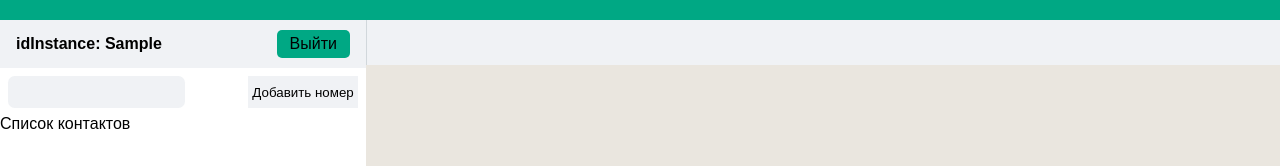
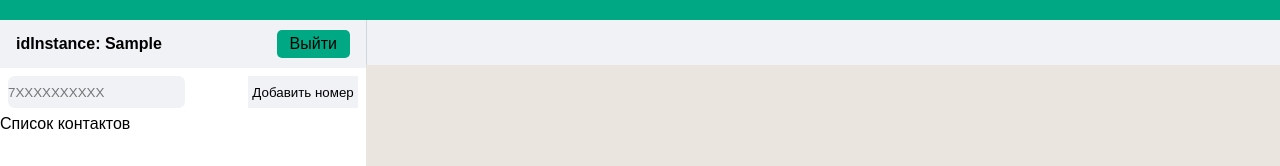
Before and after one commit to Alexander-Bulgakov/GREEN-API-chat-react, a React app: page /login in a window 1280 px wide. Both pictures are taken after typing "Sample", "Sample" into the empty fields and a click on the button "Отправить". Shown: the top 166 px of the page. Built offline with nearby package versions, Linux system fonts and the light colour scheme.

Commit message:
contact input placeholder added

```diff
--- a/src/components/ContactInputGroup.jsx
+++ b/src/components/ContactInputGroup.jsx
@@ -53,6 +53,7 @@ const ContactInputGroup = () => {
         type="text"
         value={phoneNumber}
         onChange={handleChange}
+        placeholder="7XXXXXXXXXX"
       />
       <StyledButton type="submit">Добавить номер</StyledButton>
     </StyledInputGroup>
--- a/src/components/ContactsList.jsx
+++ b/src/components/ContactsList.jsx
@@ -7,9 +7,9 @@ const StyledListItem = styled.li`
   display: block;
   height: 2em;
   border-bottom: solid 1px #f0f2f5;
+  cursor: pointer;
   &:hover {
-    background-color: #f0f2f5;LoginButton
-    cursor: pointer;
+    background-color: #f0f2f5;
   }
 `;
 
```
